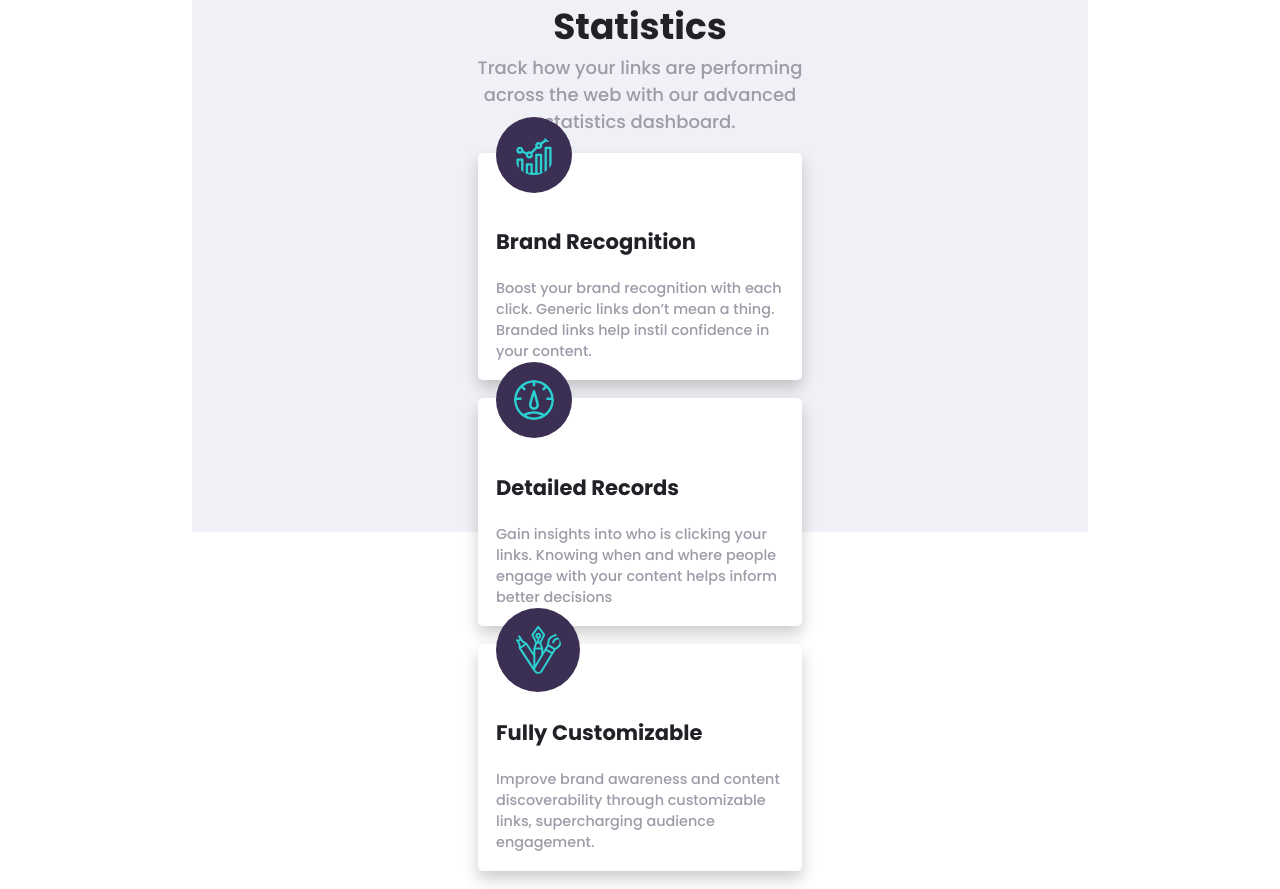
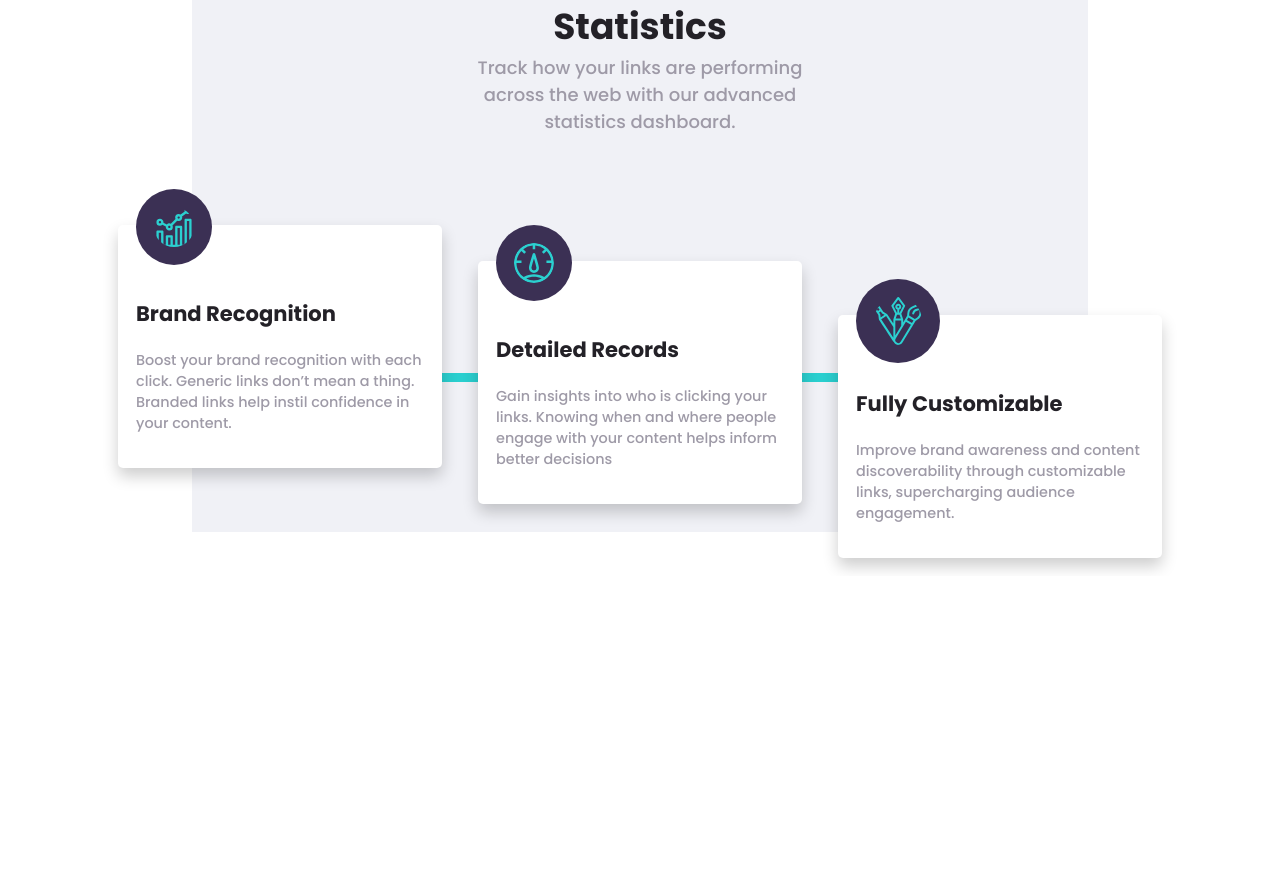
Before and after one commit to kirontoo/url-shortly, a React (Create React App) app: page / in a window 1280 px wide. Shown: the part 1060-1949 px from the top of the page. After the commit the page ends 1636 px from the top, so only its background shows below. Built offline with nearby package versions, Linux system fonts and the light colour scheme.

Commit message:
Position cards to its correct height

```diff
--- a/src/components/Stats/Stats.scss
+++ b/src/components/Stats/Stats.scss
@@ -11,4 +11,33 @@
   .stats__header {
     width: 40%;
   }
+
+  .stats__cards {
+    @include flexbox();
+    @include flex-flow( row );
+    @include justify-content( center );
+    margin-top: 4em;
+    position: relative;
+
+    .stats__line {
+      background: $cyan;
+      width: 40em;
+      height: 0.5em;
+      position: absolute;
+      top: 45%;
+      left: 15em;
+    }
+
+    .card {
+      height: 9em;
+    }
+
+    .card:nth-child(3) {
+      margin-top: 3em;
+    }
+
+    .card:nth-child(4) {
+      margin-top: 6em;
+    }
+  }
 }
--- a/src/components/Stats/Stats.tsx
+++ b/src/components/Stats/Stats.tsx
@@ -30,6 +30,7 @@ export const Stats = () => {
       </div>
 
       <div className="stats__cards">
+        <div className="stats__line"></div>
         { cards.map( card => <Card title={ card.title } imageUrl={ card.imageUrl } text={ card.text } /> ) }
       </div>
     </div>
```
